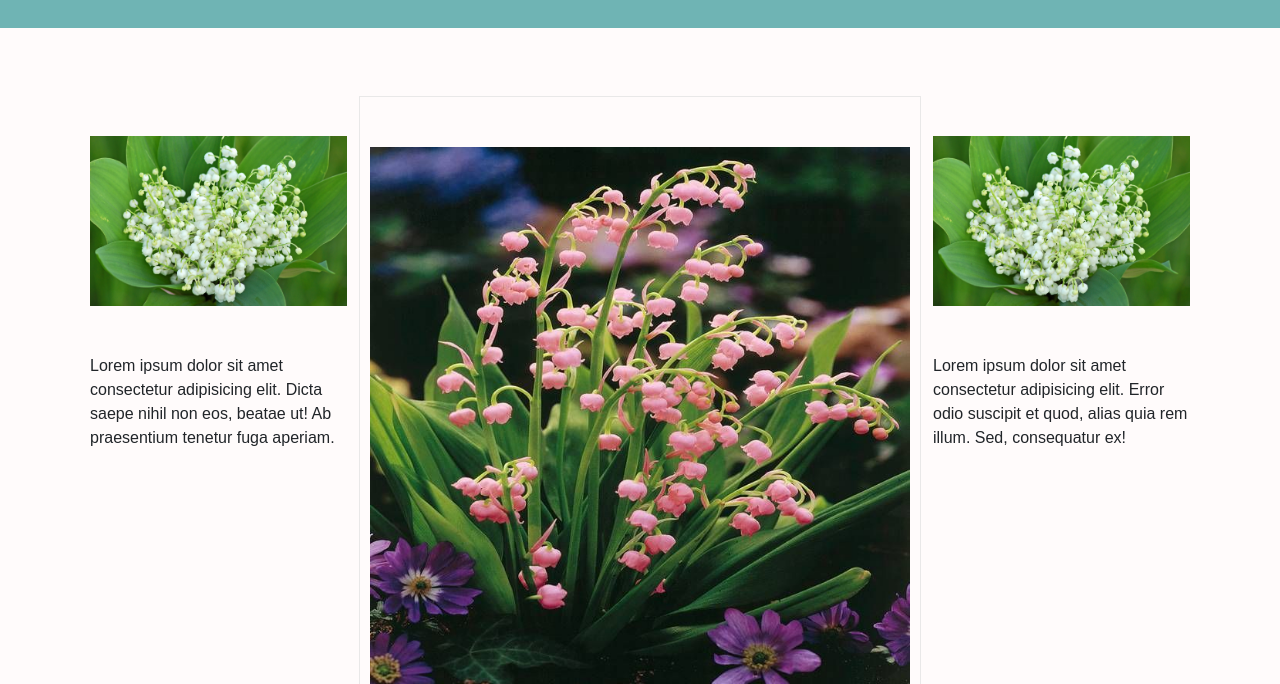
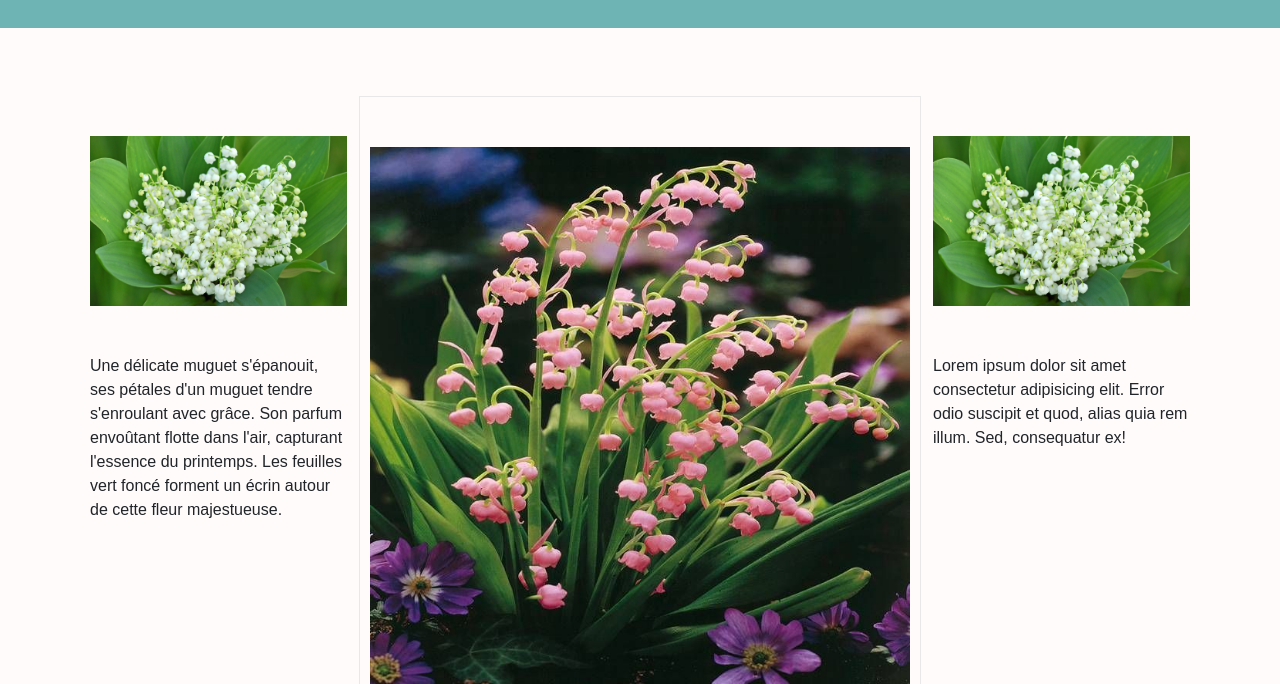
Before and after one commit to antipas-codeur/site-des-fleurs, a plain HTML site: page muguet.html in a window 1280 px wide. Shown: the part 88-772 px from the top of the page. Drawn offline with nearby package versions, Linux system fonts and the light colour scheme.

Commit message:
Update muguet.html

```diff
--- a/muguet.html
+++ b/muguet.html
@@ -82,9 +82,9 @@
           <div class="col-md-3 col-sm-5">
             <img src="images/muguet2.jpg" class="img-fluid" alt="" />
             <p class="py-5">
-              Lorem ipsum dolor sit amet consectetur adipisicing elit. Dicta
-              saepe nihil non eos, beatae ut! Ab praesentium tenetur fuga
-              aperiam.
+              Une délicate muguet s'épanouit, ses pétales d'un muguet tendre s'enroulant avec grâce.
+              Son parfum envoûtant flotte dans l'air, capturant l'essence du printemps.
+              Les feuilles vert foncé forment un écrin autour de cette fleur majestueuse.
             </p>
           </div>
           <div
```
